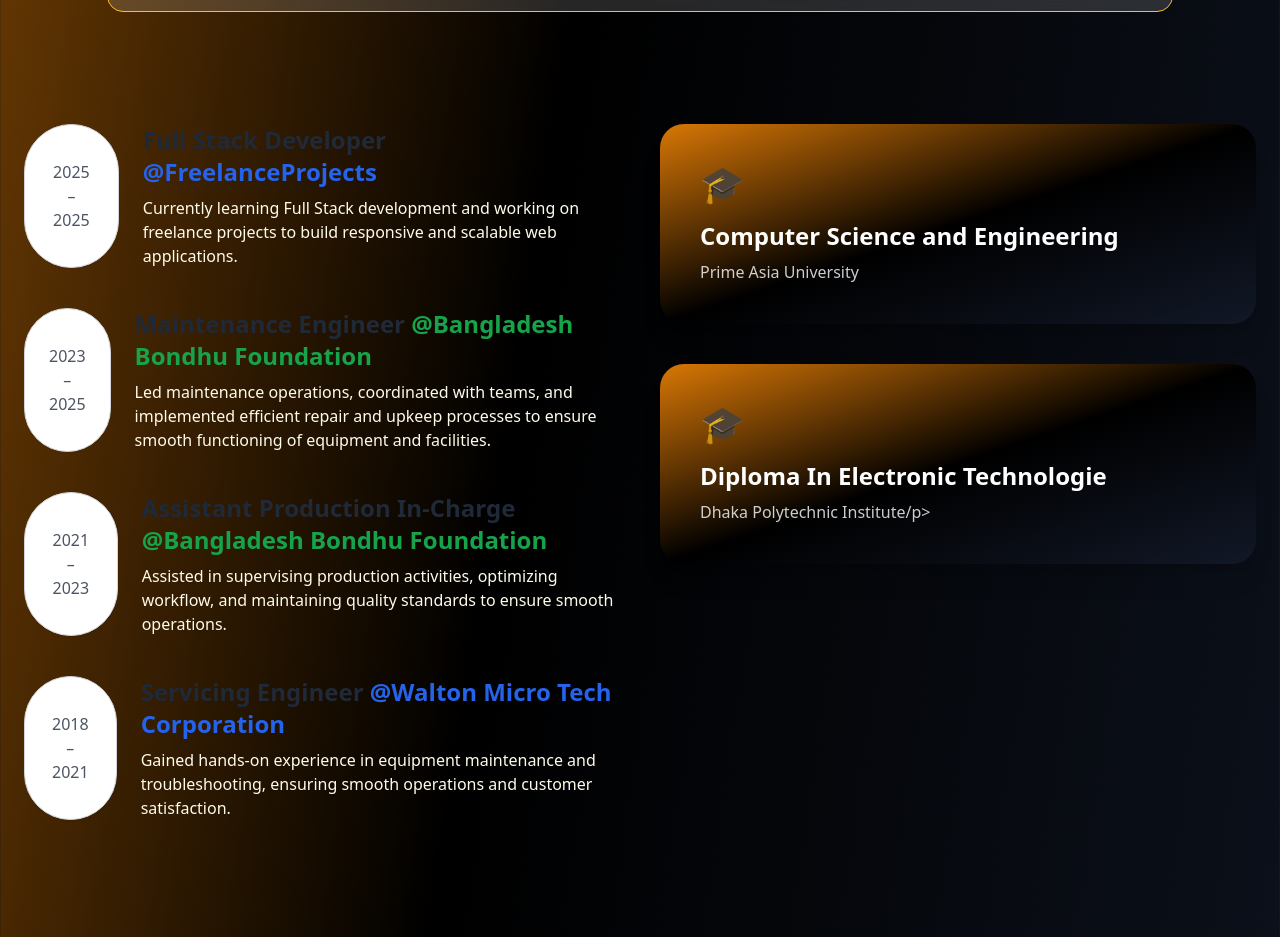
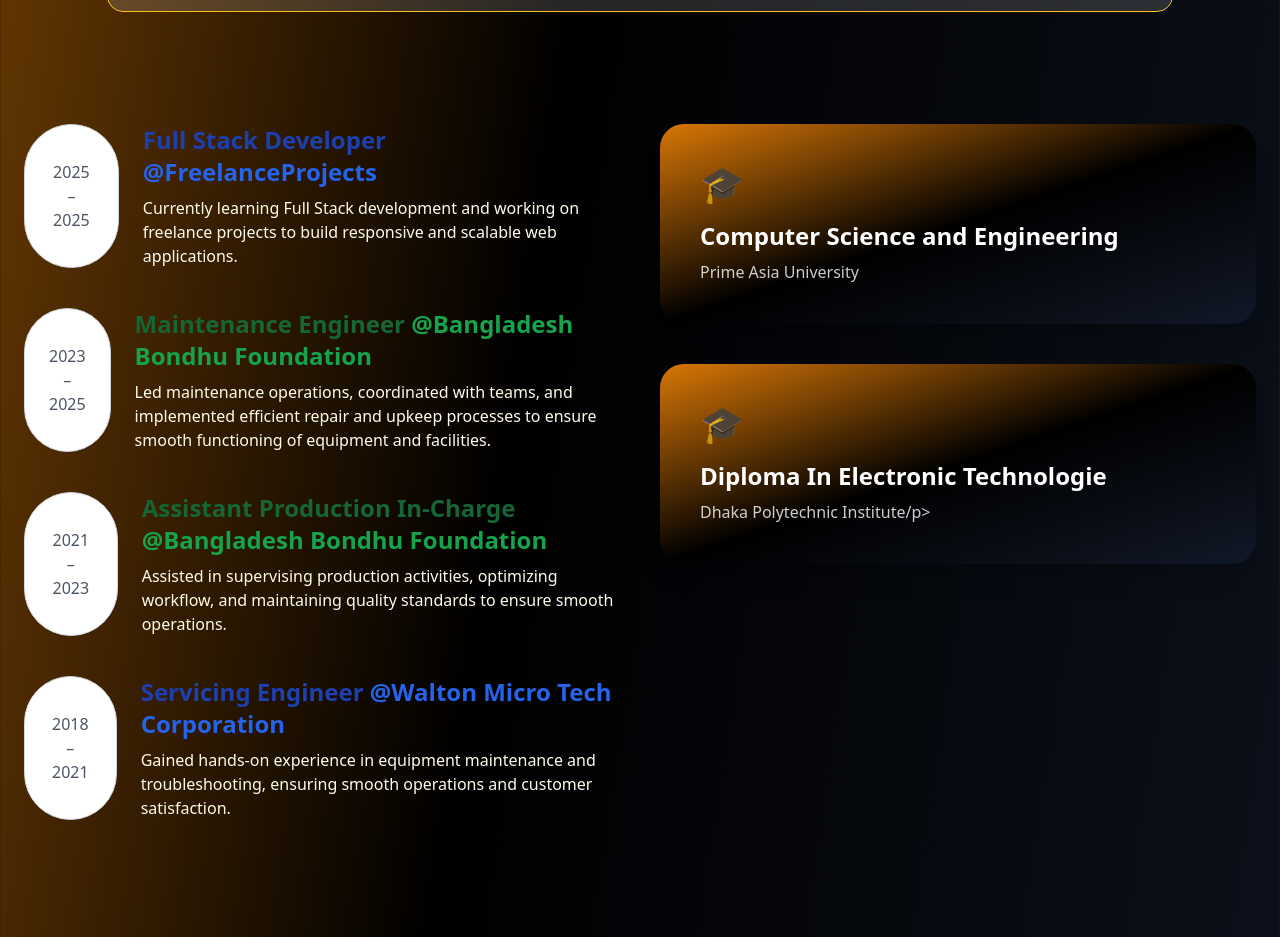
Before and after one commit to Sukanto-Sarker/Assignment3, a website: page index.html in a window 1280 px wide. Shown: the part 4560-5497 px from the top of the page. Drawn offline with nearby package versions, Linux system fonts and the light colour scheme; a web font is replaced by a local one.

Commit message:
Update index.html

```diff
--- a/index.html
+++ b/index.html
@@ -574,7 +574,7 @@
 </div>
 
     <div>
-      <h3 class="text-2xl font-bold text-gray-800">Full Stack Developer <span class="text-blue-600">@FreelanceProjects</span></h3>
+      <h3 class="text-2xl font-bold text-blue-800">Full Stack Developer <span class="text-blue-600">@FreelanceProjects</span></h3>
       <p class=" mt-2 text-white-800">
         Currently learning Full Stack development and working on freelance projects to build responsive and scalable web applications.
       </p>
@@ -587,7 +587,7 @@
       2023 – 2025
     </div>
     <div>
-      <h3 class="text-2xl font-bold text-gray-800">Maintenance Engineer <span class="text-green-600">@Bangladesh Bondhu Foundation</span></h3>
+      <h3 class="text-2xl font-bold text-green-800">Maintenance Engineer <span class="text-green-600">@Bangladesh Bondhu Foundation</span></h3>
       <p class="text-white-800 mt-2">
         Led maintenance operations, coordinated with teams, and implemented efficient repair and upkeep processes to ensure smooth functioning of equipment and facilities.
       </p>
@@ -600,7 +600,7 @@
      2021 – 2023
     </div>
     <div>
-      <h3 class="text-2xl font-bold text-gray-800">Assistant Production In-Charge <span class="text-green-600">@Bangladesh Bondhu Foundation</span></h3>
+      <h3 class="text-2xl font-bold text-green-800">Assistant Production In-Charge <span class="text-green-600">@Bangladesh Bondhu Foundation</span></h3>
       <p class="text-white-800 mt-2">
         Assisted in supervising production activities, optimizing workflow, and maintaining quality standards to ensure smooth operations.
       </p>
@@ -613,7 +613,7 @@
       2018 – 2021
     </div>
     <div>
-      <h3 class="text-2xl font-bold text-gray-800">Servicing Engineer <span class="text-blue-600">@Walton Micro Tech Corporation</span></h3>
+      <h3 class="text-2xl font-bold text-blue-800">Servicing Engineer <span class="text-blue-600">@Walton Micro Tech Corporation</span></h3>
       <p class="text-white-800 mt-2">
         Gained hands-on experience in equipment maintenance and troubleshooting, ensuring smooth operations and customer satisfaction.
       </p>
```
